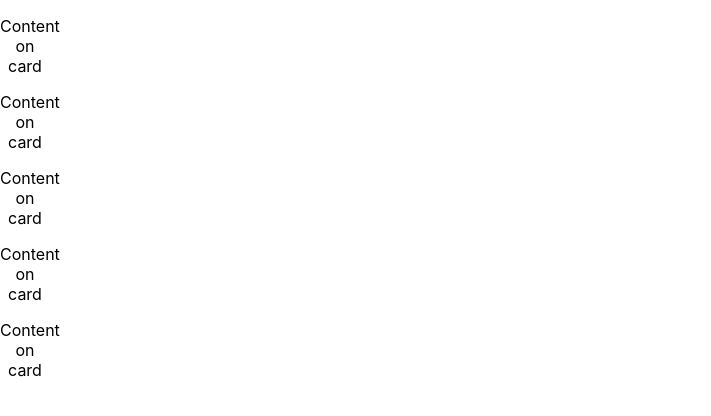
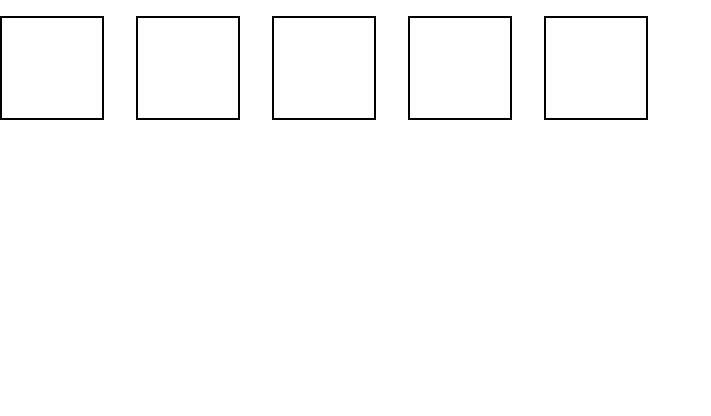
Before and after one commit to aneenajohn/react-app, a React (Create React App) app: page / in a window 1280 px wide. Shown: the top 416 px of the page, without its empty margins (0-711 px from the left). Built offline with nearby package versions, Linux system fonts and the light colour scheme.

Commit message:
Added toggle on click on cards
Signed-off-by: aneenajohn <75213145+aneenajohn@users.noreply.github.com>

```diff
--- a/src/components/Card.js
+++ b/src/components/Card.js
@@ -1,11 +1,15 @@
-import React from 'react'
+import React, { memo } from 'react';
 
-const Card = () => {
+
+const Card = ({ onClick, isHidden }) => {
+    console.log({isHidden});
   return (
-    <div className='' style={{width: '50px', height: '60px', border: '1px sold black'}} >
-        <p>Content on card</p>
+    <div className='' style={{width: '100px', height: '100px', border: '2px solid black'}} onClick={onClick}>
+        <p style={{ display: `${isHidden ? 'none' : 'block'}`}}>Content on card</p>
     </div>
   )
 }
 
+export const MemoizedCard = memo(Card);
+
 export default Card
--- a/src/components/CardContaniner.js
+++ b/src/components/CardContaniner.js
@@ -1,5 +1,6 @@
-import React from 'react'
-import Card from './Card';
+import React, { useState } from 'react'
+import {MemoizedCard} from './Card';
+import '../styles/card.css';
 import { useEffect } from 'react';
 
 const CardContaniner = ({ numOfCards }) => {
@@ -11,15 +12,27 @@ const CardContaniner = ({ numOfCards }) => {
     //     console.log("cards: ", cards);
     //     return cards;
     // }
+    const [isHidden, setHidden] = useState(true)
+
+    const showHideCardHandler = () => {
+        console.log("onClick called");
+        setHidden(() => setHidden(!isHidden))
+    }
+
+    console.log({isHidden});
 
   return (
-    <>
+    <div className='card-container my-1 mx-1'>
         {Array.from({length: numOfCards}).map((_,index)=>{
             return (
-                <Card key={index} />
+                <MemoizedCard
+                    key={index}
+                    onClick={showHideCardHandler}
+                    isHidden={isHidden}
+                />
             )
         })}
-    </>
+    </div>
   )
 }
 
--- /dev/null
+++ b/src/styles/card.css
@@ -0,0 +1,13 @@
+.card-container {
+    display: flex;
+    gap: 2rem;
+    flex-wrap: wrap;
+}
+
+.my-1 {
+    margin: 1rem 0;
+}
+
+.mx-1 {
+    margin: 0 irem;
+}
```
